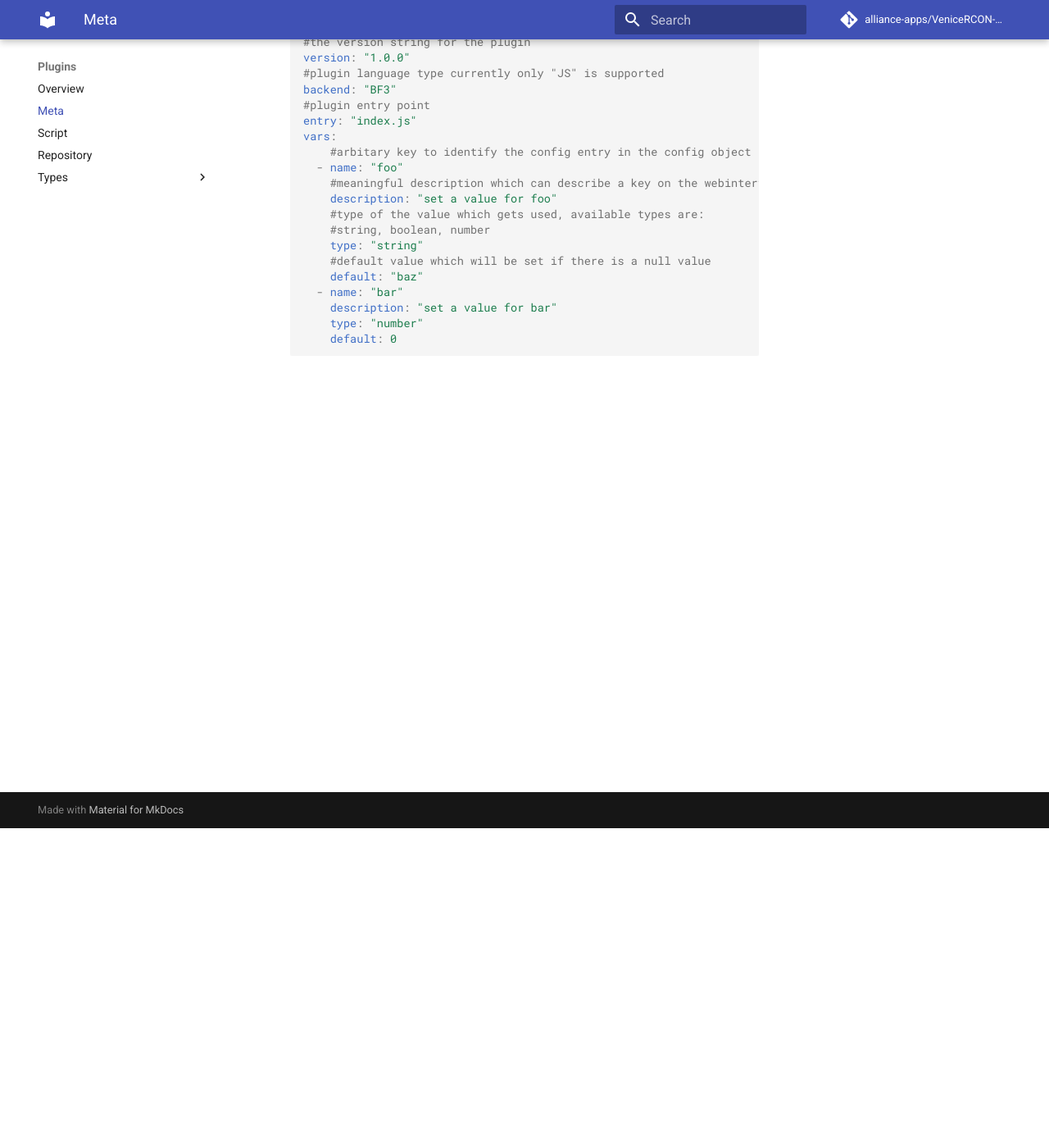
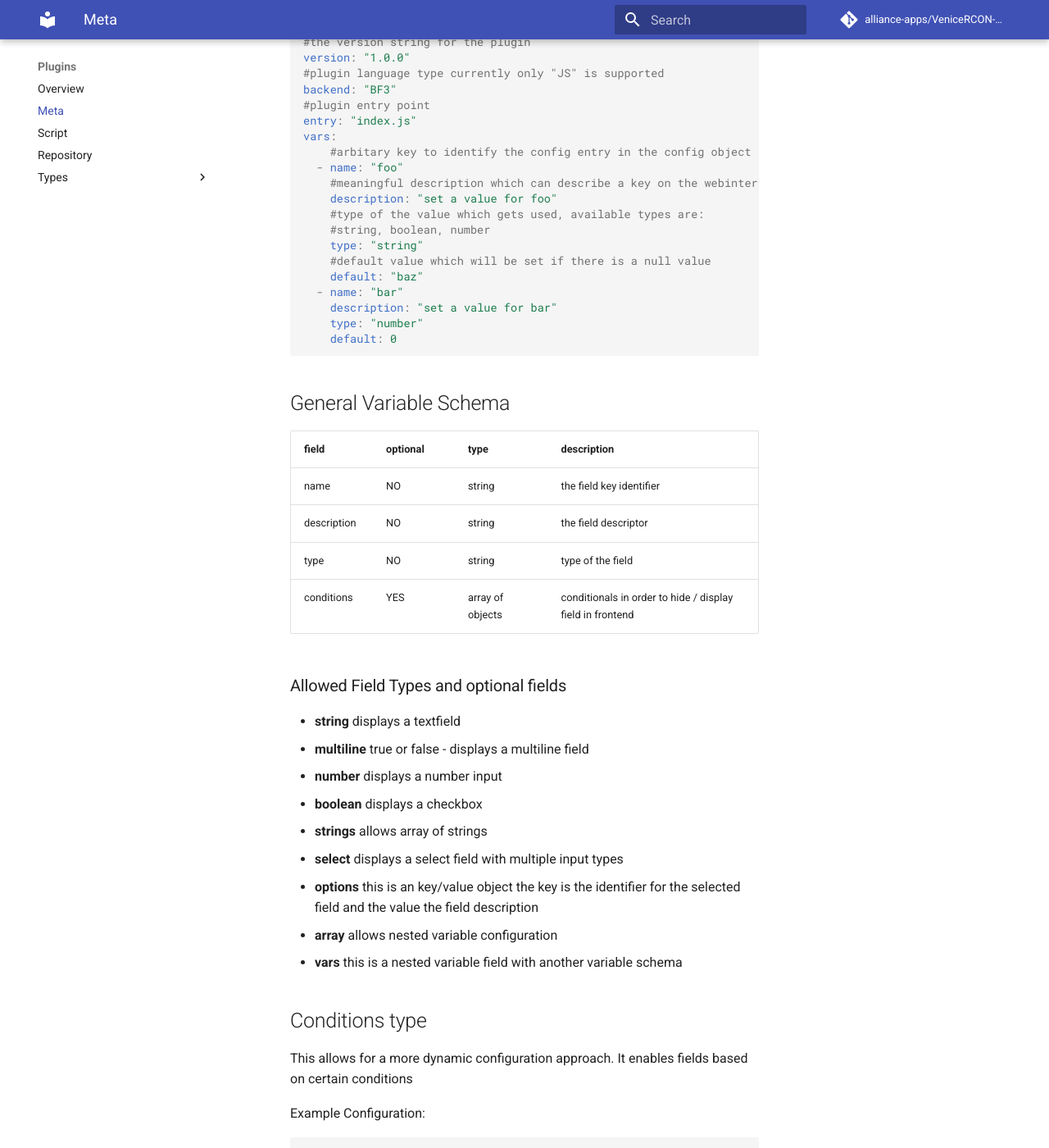
Before and after one commit to alliance-apps/VeniceRCON-documentation, an MkDocs documentation site: the page built from docs/general/plugin/meta.md, in a window 1280 px wide and 1400 px high, scrolled down 390 px. Shown: the whole window at 82% size. Built offline with MkDocs 1.6.1 and Material for MkDocs 9.7.7, drawn with Linux system fonts in a browser that asks for light colours; comment, search, counter and statistics services are not loaded; some of the changed text lies outside the part shown.

Commit message:
improve plugin meta documentation

````diff
--- a/docs/general/plugin/meta.md
+++ b/docs/general/plugin/meta.md
@@ -28,3 +28,60 @@ vars:
     type: "number"
     default: 0
 ```
+
+## General Variable Schema
+
+field        | optional | type             | description
+-------------|----------|------------------|------
+name         | NO       | string           | the field key identifier
+description  | NO       | string           | the field descriptor
+type         | NO       | string           | type of the field
+conditions   | YES      | array of objects | conditionals in order to hide / display field in frontend
+
+### Allowed Field Types and optional fields
+
+- **string** displays a textfield
+  - **multiline** true or false - displays a multiline field
+- **number** displays a number input
+- **boolean** displays a checkbox
+- **strings** allows array of strings
+- **select** displays a select field with multiple input types
+  - **options** this is an key/value object the key is the identifier for the selected field and the value the field description
+- **array** allows nested variable configuration
+  - **vars** this is a nested variable field with another variable schema
+
+## Conditions type
+
+This allows for a more dynamic configuration approach.
+It enables fields based on certain conditions
+
+Example Configuration:
+```yaml
+vars:
+  # bar is a boolean
+  - name: "bar"
+    description: "..."
+    type: "boolean"
+  # baz is a select field with 2 options "optionA" and "optionB"
+  - name: "baz"
+    description: "..."
+    type: "select"
+    options:
+      optionA: descriptor for optionA
+      optionB: descriptor for optionB
+  - name: "foo"
+    description: "..."
+    type: "string"
+    conditions:
+      - baz: "optionA"
+        bar: true
+      - baz: "optionB
+```
+
+Field `foo` will only be displayed when:
+
+`baz` equals `"optionA"` **AND** `bar` equals `true`
+
+**OR**
+
+`baz` equals `"optionB"`
````
